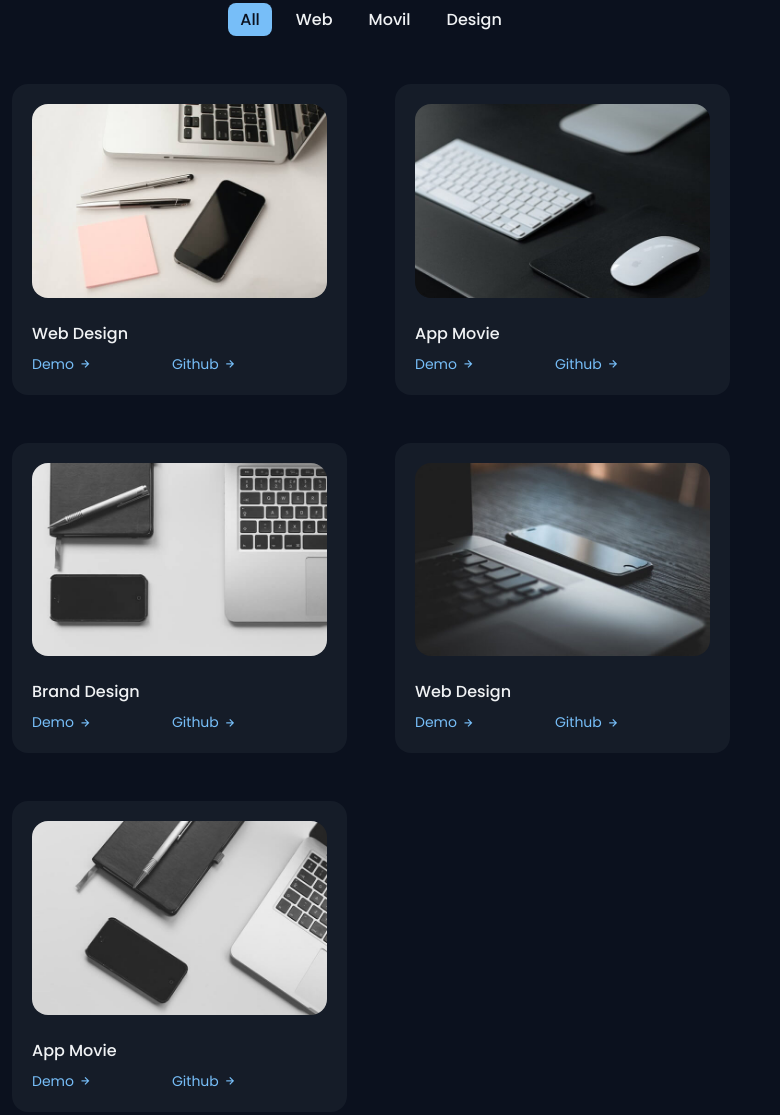
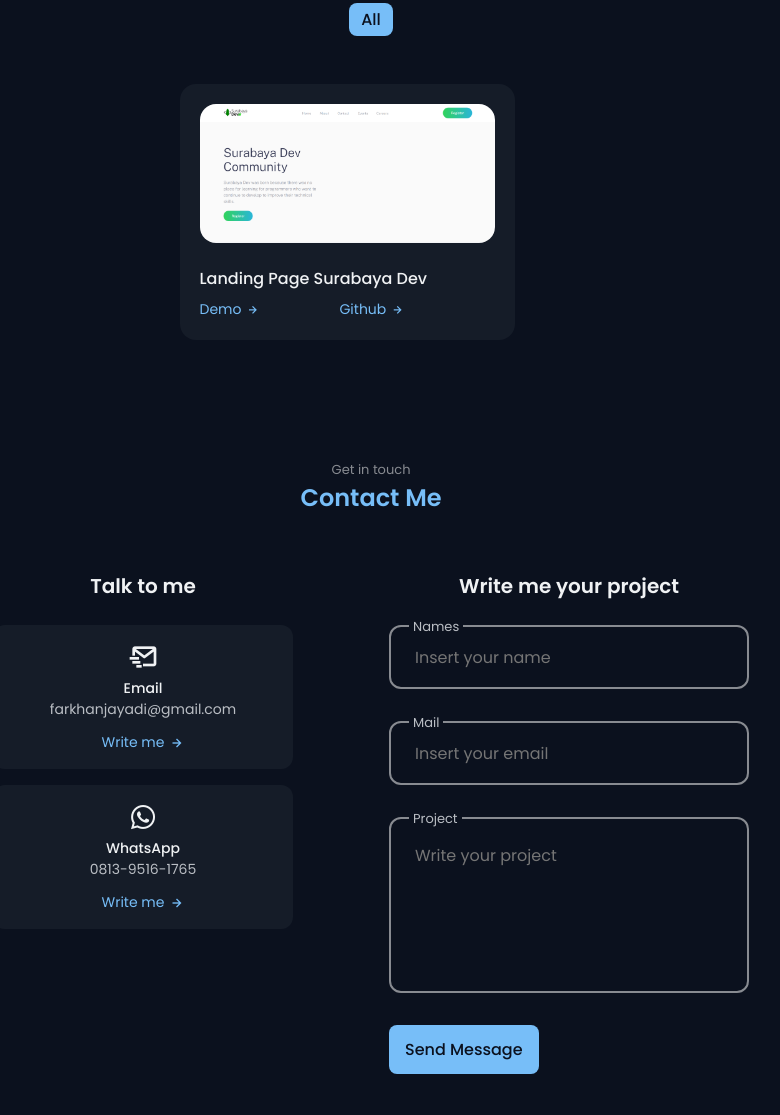
Before and after one commit to farhanalmoza/portfolio-frontend, a plain HTML site: page index.html in a window 1280 px wide. Shown: the part 2594-3709 px from the top of the page, without its empty margins (269-1049 px from the left). Drawn offline with nearby package versions, Linux system fonts and the light colour scheme.

Commit message:
add landing page sby dev project

```diff
--- a/index.html
+++ b/index.html
@@ -70,7 +70,7 @@
 						<h3 class="home__education">Machine Learning & Backend Developer</h3>
 
 						<div class="home__buttons">
-							<a download="" href="assets/pdf/Ansel-Cv.pdf" class="button button--ghost">
+							<a download="" href="assets/pdf/Farkhan-CV.pdf" class="button button--ghost">
 								Download CV
 							</a>
 							<a href="#about" class="button">About me</a>
@@ -353,73 +353,21 @@
 
 				<div class="work__filters">
 					<span class="work__item active-work" data-filter="all">All</span>
-					<span class="work__item" data-filter=".web">Web</span>
+					<!-- <span class="work__item" data-filter=".web">Web</span>
 					<span class="work__item" data-filter=".movil">Movil</span>
-					<span class="work__item" data-filter=".design">Design</span>
+					<span class="work__item" data-filter=".design">Design</span> -->
 				</div>
 
 				<div class="work__container container grid">
-					<div class="work__card mix web">
-						<img src="assets/img/work1.jpg" alt="" class="work__img">
-							<h3 class="work__title">Web Design</h3>
+					<div class="work__card mix web"> <!-- Beri kelas di sini untuk kategorisasi -->
+						<img src="assets/img/landing-page-sby-dev.png" alt="" class="work__img">
+							<h3 class="work__title">Landing Page Surabaya Dev</h3>
 
 						<div class="work__link">
-							<a href="#" class="work__button wb__demo">
+							<a href="https://landing-page-surabaya-dev.vercel.app/" class="work__button wb__demo" target="_blank">
 								Demo <i class="bx bx-right-arrow-alt .work__icon"></i>
 							</a>
-							<a href="#" class="work__button wb__github">
-								Github <i class="bx bx-right-arrow-alt .work__icon"></i>
-							</a>
-						</div>
-					</div>
-					<div class="work__card mix movil">
-						<img src="assets/img/work2.jpg" alt="" class="work__img">
-						<h3 class="work__title">App Movie</h3>
-
-						<div class="work__link">
-							<a href="#" class="work__button wb__demo">
-								Demo <i class="bx bx-right-arrow-alt .work__icon"></i>
-							</a>
-							<a href="#" class="work__button wb__github">
-								Github <i class="bx bx-right-arrow-alt .work__icon"></i>
-							</a>
-						</div>
-					</div>
-					<div class="work__card mix design">
-						<img src="assets/img/work3.jpg" alt="" class="work__img">
-						<h3 class="work__title">Brand Design</h3>
-
-						<div class="work__link">
-							<a href="#" class="work__button wb__demo">
-								Demo <i class="bx bx-right-arrow-alt .work__icon"></i>
-							</a>
-							<a href="#" class="work__button wb__github">
-								Github <i class="bx bx-right-arrow-alt .work__icon"></i>
-							</a>
-						</div>
-					</div>
-					<div class="work__card mix web">
-						<img src="assets/img/work4.jpg" alt="" class="work__img">
-						<h3 class="work__title">Web Design</h3>
-
-						<div class="work__link">
-							<a href="#" class="work__button wb__demo">
-								Demo <i class="bx bx-right-arrow-alt .work__icon"></i>
-							</a>
-							<a href="#" class="work__button wb__github">
-								Github <i class="bx bx-right-arrow-alt .work__icon"></i>
-							</a>
-						</div>
-					</div>
-					<div class="work__card mix design">
-						<img src="assets/img/work5.jpg" alt="" class="work__img">
-						<h3 class="work__title">App Movie</h3>
-
-						<div class="work__link">
-							<a href="#" class="work__button wb__demo">
-								Demo <i class="bx bx-right-arrow-alt .work__icon"></i>
-							</a>
-							<a href="#" class="work__button wb__github">
+							<a href="https://github.com/farhanalmoza/landing-page-sby-dev" class="work__button wb__github" target="_blank">
 								Github <i class="bx bx-right-arrow-alt .work__icon"></i>
 							</a>
 						</div>
```
Also changed, not shown: assets/img/about-old.jpg (deleted), assets/img/landing-page-sby-dev.png (added), assets/img/perfil-old.png (deleted), assets/img/work1.jpg (deleted), assets/img/work2.jpg (deleted), assets/img/work3.jpg (deleted), assets/img/work4.jpg (deleted), assets/img/work5.jpg (deleted), 2 other files.
